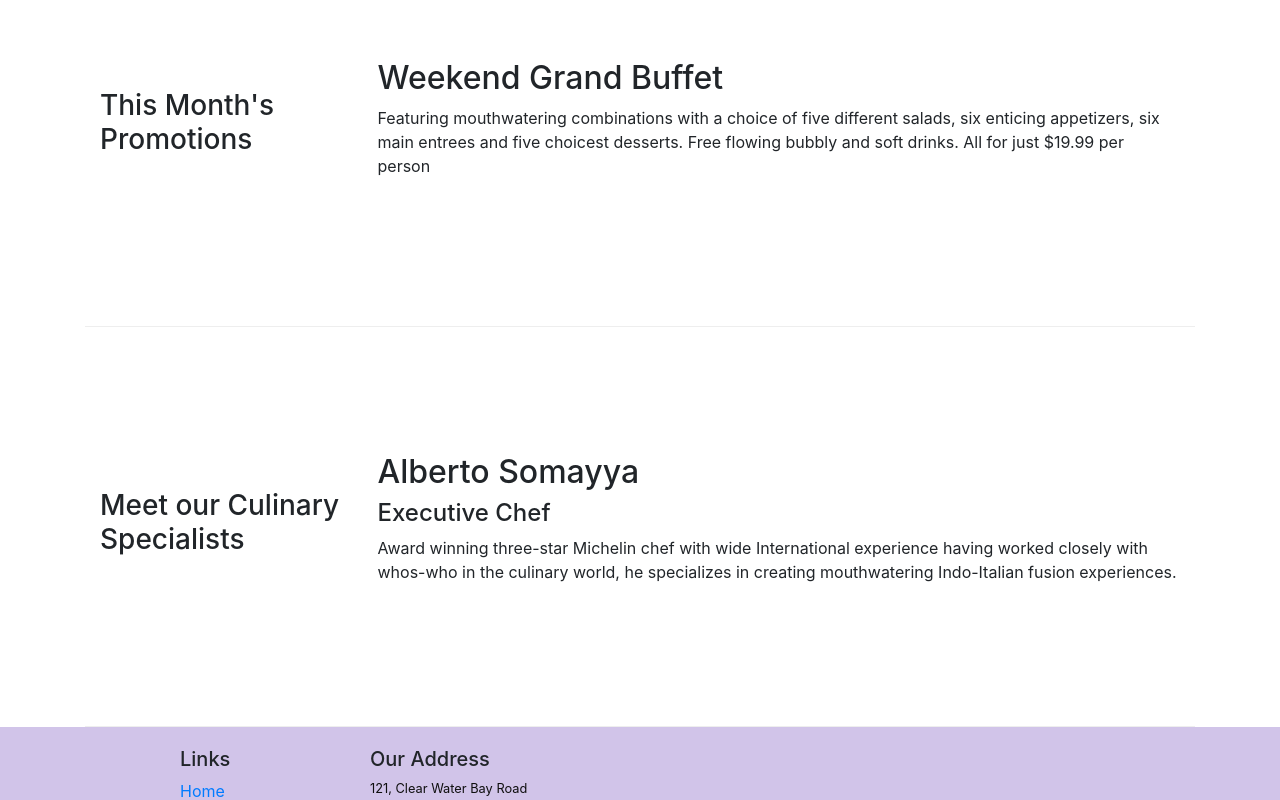
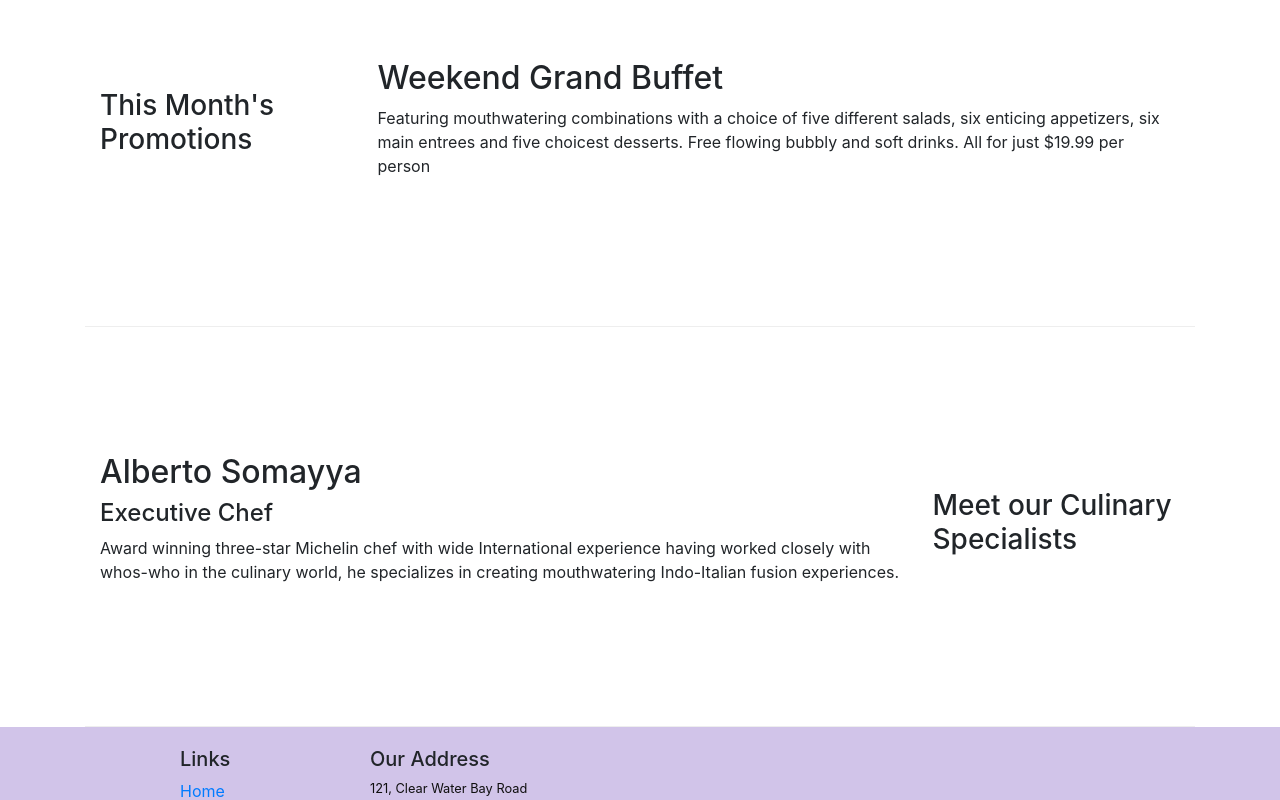
Before and after one commit to tara-thomas/conFusion, a website: page index.html in a window 1280 px wide. Shown: the part 757-1557 px from the top of the page. Drawn offline with nearby package versions, Linux system fonts and the light colour scheme.

Commit message:
Bootstrap Grid Part 2 - redo

```diff
--- a/index.html
+++ b/index.html
@@ -30,7 +30,7 @@
             <div class="col-12 col-sm-4 order-sm-last col-md-3">
                 <h3>Our Lipsmacking Culinary Creations</h3>
             </div>
-            <div class="col col-sm col-md">
+            <div class="col col-sm order-sm-first col-md">
                 <h2>Uthappizza</h2>
                 <p>A unique combination of Indian Uthappam (pancake) and Italian pizza, topped with Cerignola olives, ripe vine cherry tomatoes, Vidalia onion, Guntur chillies and Buffalo Paneer.</p>
             </div>
@@ -48,10 +48,10 @@
         </div>
 
         <div class="row row-content align-items-center">
-            <div class="col-12 col-sm-4 order-sm-first col-md-3">
+            <div class="col-12 col-sm-4 order-sm-last col-md-3">
                 <h3>Meet our Culinary Specialists</h3>
             </div>
-            <div class="col col-sm col-md">
+            <div class="col col-sm order-sm-first col-md">
                 <h2>Alberto Somayya</h2>
                 <h4>Executive Chef</h4>
                 <p>Award winning three-star Michelin chef with wide International experience having worked closely with whos-who in the culinary world, he specializes in creating mouthwatering Indo-Italian fusion experiences. </p>
```
